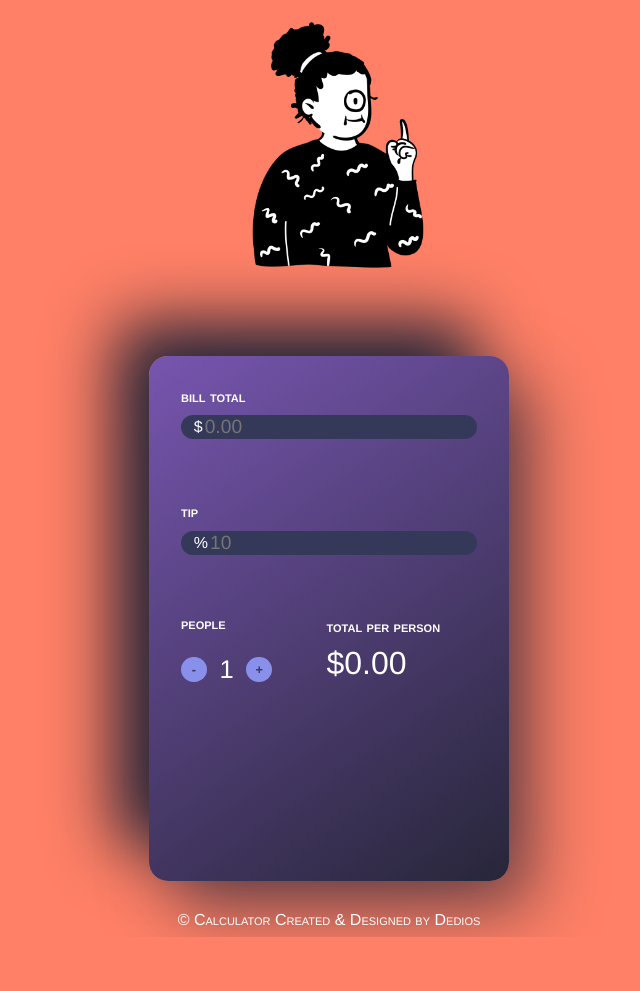
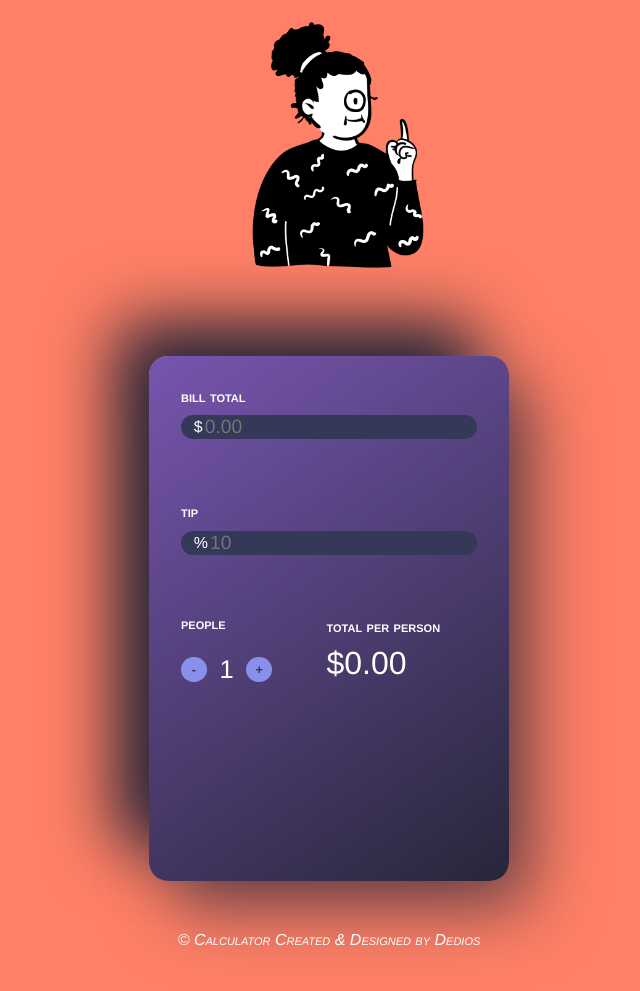
Before and after one commit to 1Dedios/Tip-Calculator, a plain HTML site: page index.html in a window 1280 px wide. Shown: the part 93-1084 px from the top of the page, without its empty margins (311-951 px from the left). Before the commit the page ends 1030 px from the top, so only its background shows below. Drawn offline with Linux system fonts and the light colour scheme.

Commit message:
copyright style/padding

```diff
--- a/style.css
+++ b/style.css
@@ -165,8 +165,10 @@ input[type=number]::-webkit-outer-spin-button {
 .copyright {
     display: flex;
     justify-content: center;
-    margin-top: 30px;
+    margin-top: 50px;
+    margin-bottom: 50px;
     font-size: 16px;
+    font-style: italic;
 }
 
 
```
